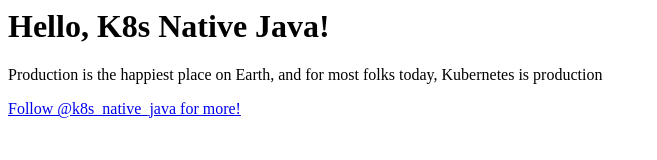
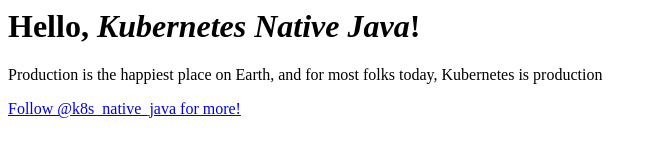
Before and after one commit to kubernetes-native-java/kubernetes-native-java.github.io, a plain HTML site: page index.html in a window 1280 px wide. Shown: the whole page, without its empty margins (0-657 px from the left). Drawn offline with Linux system fonts and the light colour scheme.

Commit message:
Update index.html

```diff
--- a/index.html
+++ b/index.html
@@ -1,7 +1,7 @@
 <html>
 <body>
 
-  <h1> Hello, K8s Native Java! </h1>
+  <h1> Hello, <EM>Kubernetes Native Java</EM>! </h1>
   <P>  Production is the happiest place on Earth, and for most folks today, Kubernetes is production
   </p>
   <P> <a href="https://twitter.com/k8s_native_Java">Follow @k8s_native_java for more!</a> </p>
```
